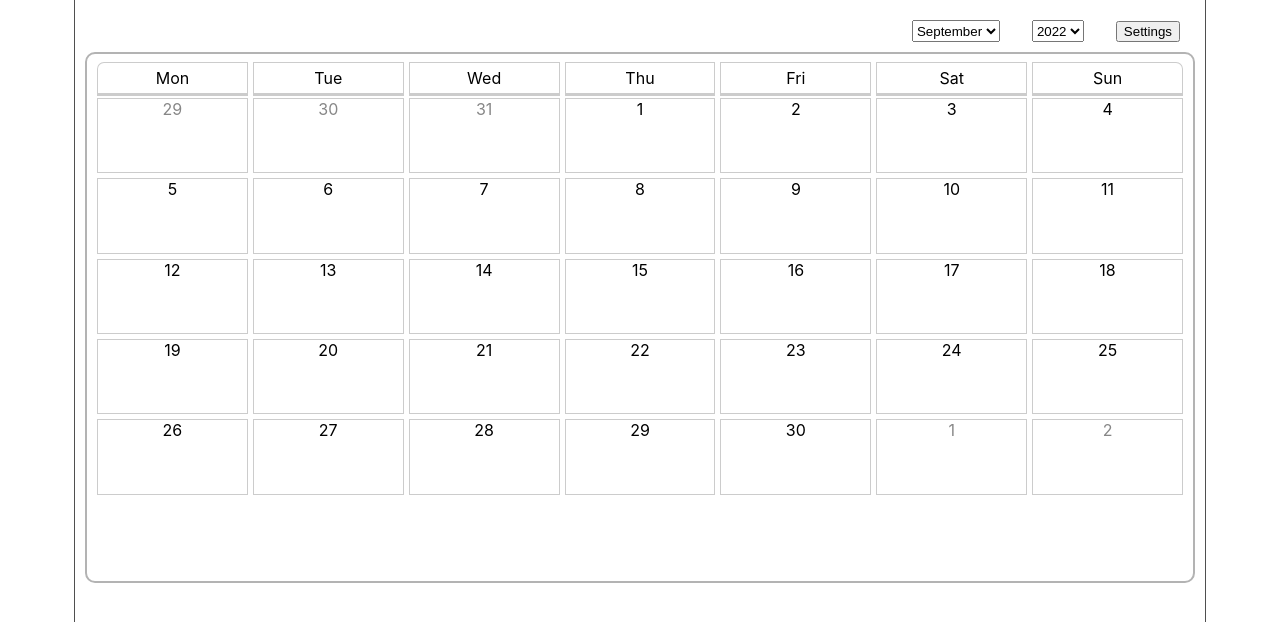
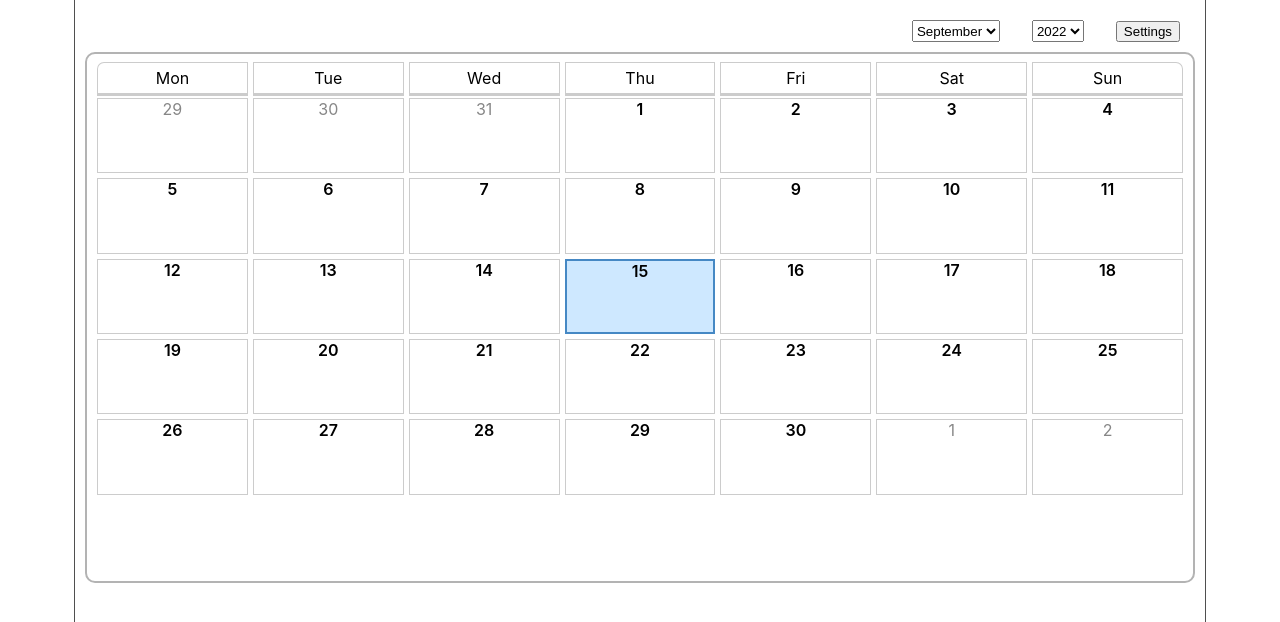
Before and after one commit to karvaton/work-schedule-desktop, a React (Create React App) app: page / in a window 1280 px wide. Shown: the top 622 px of the page. Built offline with nearby package versions, Linux system fonts and the light colour scheme.

Commit message:
Improved styles

```diff
--- a/src/Components/Date.tsx
+++ b/src/Components/Date.tsx
@@ -1,15 +1,25 @@
 import { iDate } from "./calendar.utility";
 
+
 interface DateType extends iDate {
-    currentMonth: boolean
+    isCurrentMonth: boolean,
+    isActive: boolean,
+    setActive: (value: iDate) => void
 }
 
-export default function Date({date, month, year, currentMonth}: DateType) {
+export default function DateComponent({date, month, year, isCurrentMonth, isActive, setActive}: DateType) {
+    const currentDate = new Date();
+    const isCurrentDate = currentDate.getFullYear() === year &&
+        currentDate.getMonth() === month &&
+        currentDate.getDate() === date;
+
+    let dateClass = 'date';
+    if (isCurrentMonth) dateClass += ' current-month';
+    if (isCurrentDate) dateClass += ' current-date';
+    if (isActive) dateClass += ' active-date';
+
     return (
-        <div
-            className={`date${currentMonth ? ' current-month' : ''}`}
-            key={`${date < 10 ? `0${date}` : date}${month < 10 ? `0${month}` : month}${year}`}
-        >
+        <div className={dateClass} onClick={() => setActive({ date, month, year })}>
             {date}
         </div>
     )
--- a/src/Components/Dates.tsx
+++ b/src/Components/Dates.tsx
@@ -1,5 +1,6 @@
-import { getDatesArray } from "./calendar.utility"
-import Date from "./Date";
+import { useState } from "react";
+import { getDatesArray, iDate } from "./calendar.utility"
+import DateComponent from "./Date";
 
 type DatesType = {
     month: number,
@@ -8,16 +9,29 @@ type DatesType = {
 }
 
 export default function Dates({month, year, firstWeekDay}: DatesType) {
+    const currentDate = new Date();
     const datesArray = getDatesArray(month, year, firstWeekDay);
+    const [activeDate, setActiveDate] = useState<iDate>({
+        date: currentDate.getDate(),
+        month: currentDate.getMonth(),
+        year: currentDate.getFullYear()
+    });
 
     return (
         <div className="dates week">
-            {datesArray.map(({date, year, ...item}) =>
-                <Date
-                    date={date}
-                    month={month}
-                    year={year}
-                    currentMonth={item.month === month}
+            {datesArray.map((item) =>
+                <DateComponent
+                    key={`${new Date(item.year, item.month, item.date).getTime()}`}
+                    date={item.date}
+                    month={item.month}
+                    year={item.year}
+                    isCurrentMonth={item.month === month && item.year === year}
+                    isActive={
+                        item.date === activeDate.date &&
+                        item.month === activeDate.month &&
+                        item.year === activeDate.year
+                    }
+                    setActive={setActiveDate}
                 />
             )}
         </div>
--- a/src/style/calendar.css
+++ b/src/style/calendar.css
@@ -93,4 +93,13 @@
 
 .date.current-month {
     color: #000;
+    font-weight: 600;
 }
+
+.date.current-date {
+    background: #cee8ff;
+}
+
+.date.active-date {
+    border: solid 2px #4588c4;
+}
```
